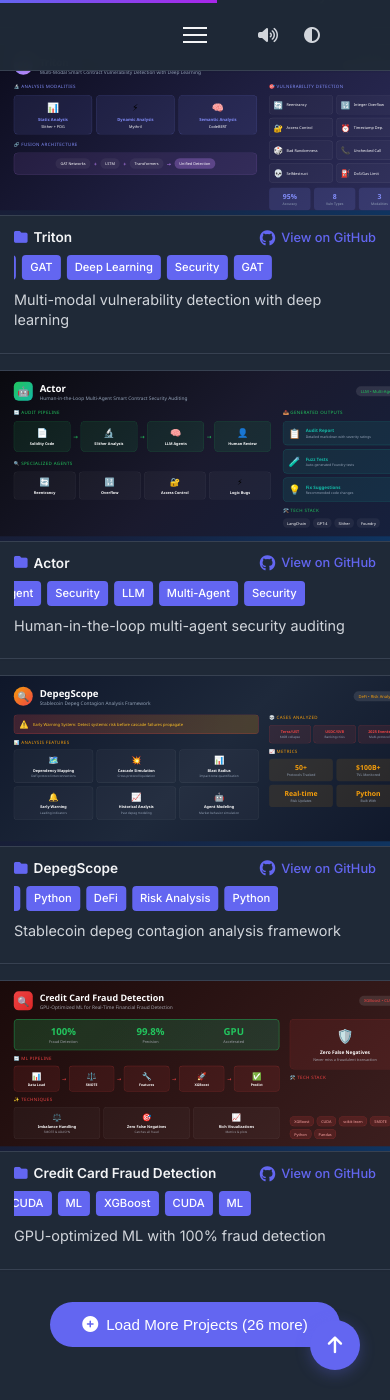
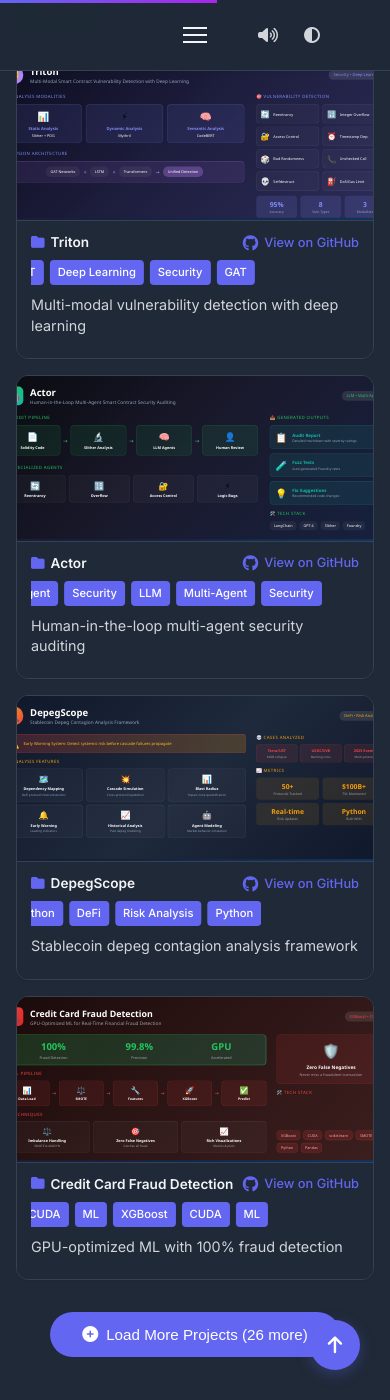
Before and after one commit to atahabilder1/atahabilder1.github.io, a Jekyll site: the page index.html, which Jekyll copies as it is, in a window 390 px wide and 1400 px high, scrolled down 7179 px. Built offline with Jekyll 4.4.1, drawn with Linux system fonts in a browser that asks for light colours.

Commit message:
Centered project cards on mobile view for better alignment

```diff
--- a/css/style.css
+++ b/css/style.css
@@ -1464,26 +1464,31 @@
 }
 
 @media (max-width: 576px) {
-    /* Make project cards full-width on mobile */
+    /* Center project cards on mobile */
     #github-projects.visual-projects {
-        margin-left: -16px;
-        margin-right: -16px;
         gap: 16px !important;
+        display: flex !important;
+        flex-direction: column !important;
+        align-items: center !important;
     }
 
     #github-projects .visual-card {
-        border-radius: 0;
-        border-left: none;
-        border-right: none;
+        border-radius: 12px;
+        width: 100%;
+        max-width: 400px;
     }
 
     .visual-preview {
-        height: 170px;
+        height: 165px;
         overflow: hidden;
+        position: relative;
     }
 
     .visual-preview iframe {
-        transform: scale(0.345);
+        position: absolute;
+        left: 50%;
+        transform: translateX(-50%) scale(0.34);
+        transform-origin: top center;
     }
 
     .visual-info {
```
